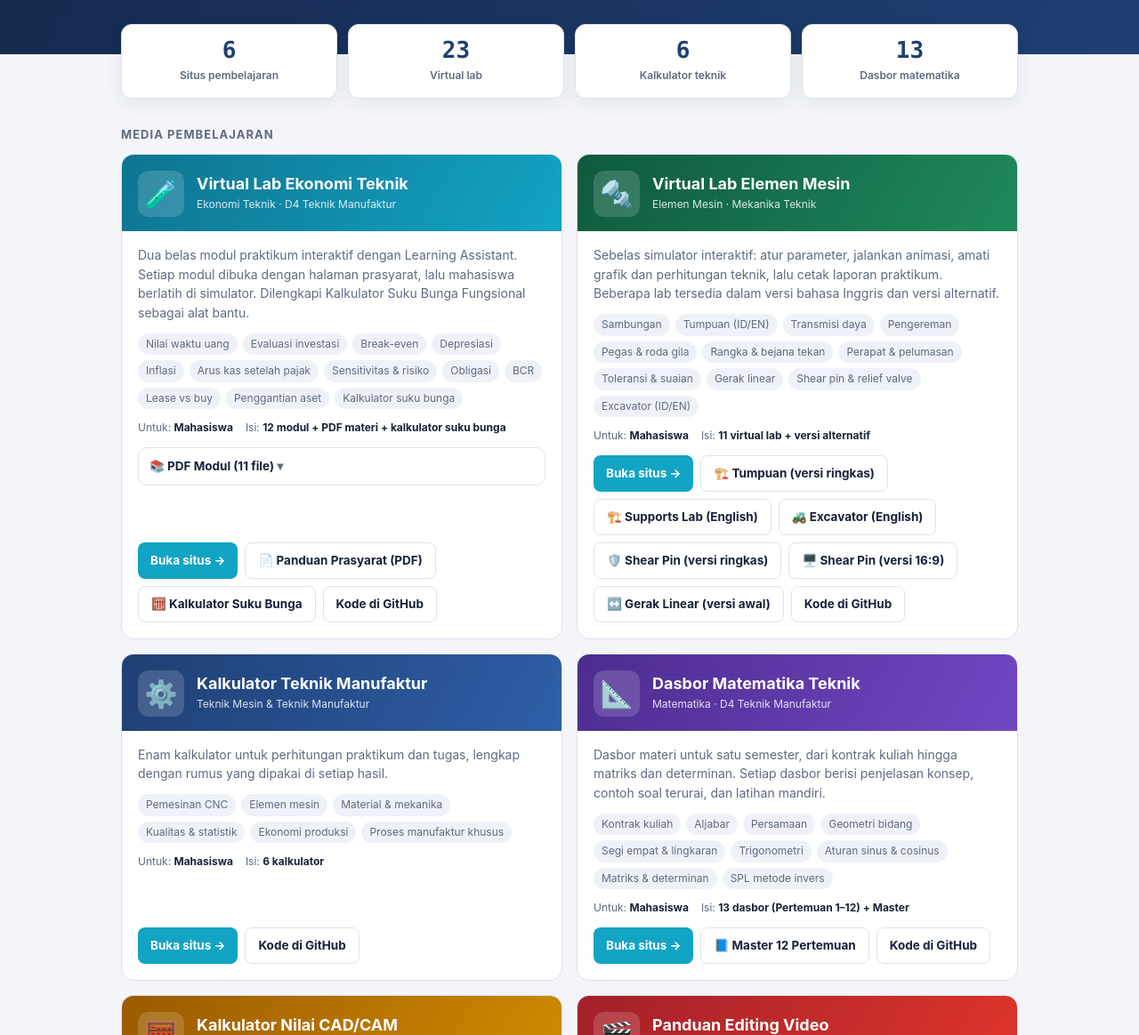
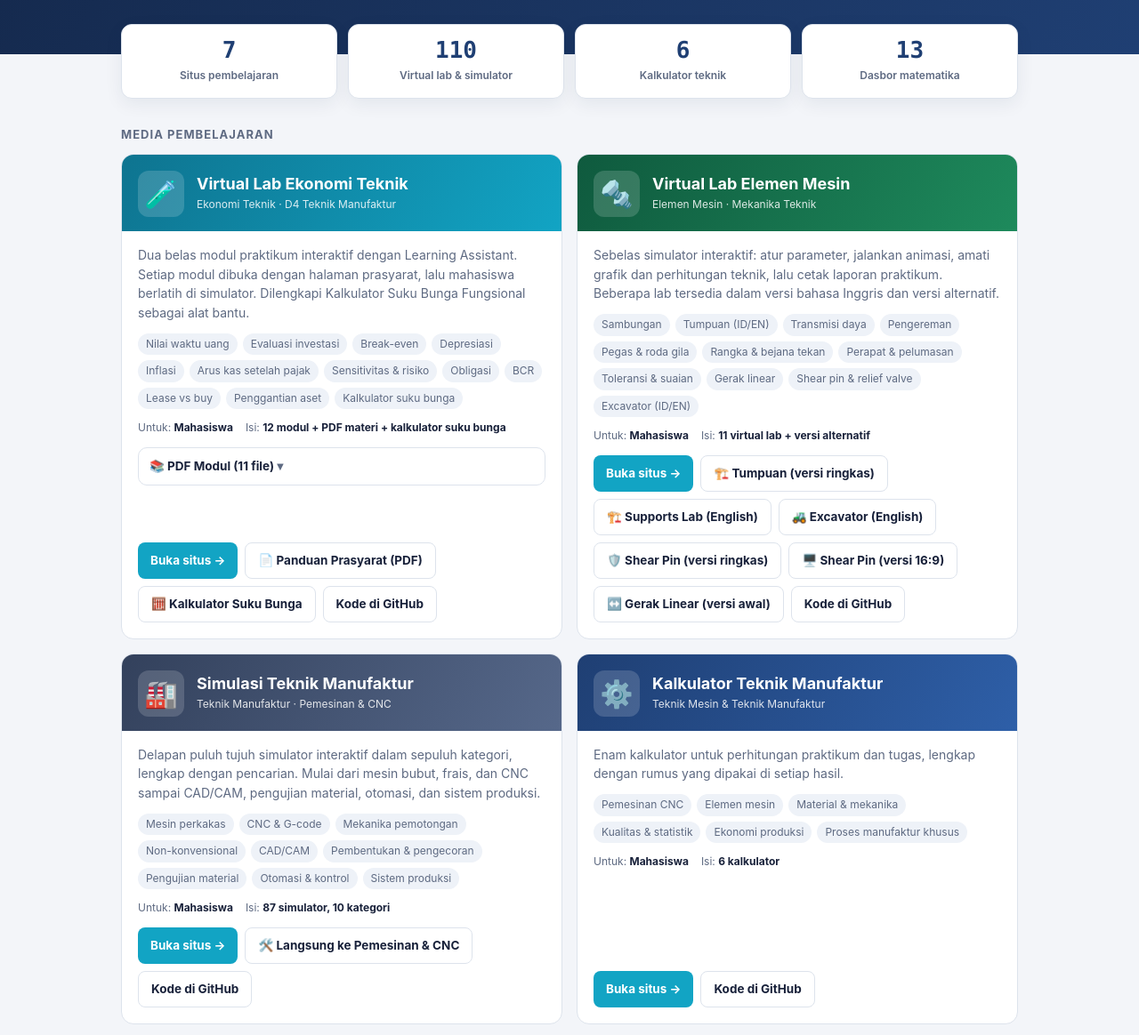
Before and after one commit to muasmuchtar/muasmuchtar.github.io, a plain HTML site: page index.html in a window 1280 px wide. Shown: the part 252-1416 px from the top of the page at 89% size. Drawn offline with Linux system fonts and the light colour scheme.

Commit message:
Tambah Simulasi Teknik Manufaktur ke portofolio
Co-Authored-By: Claude Opus 5.5 <noreply@anthropic.com>

```diff
--- a/index.html
+++ b/index.html
@@ -4,7 +4,7 @@
 <meta charset="UTF-8">
 <meta name="viewport" content="width=device-width, initial-scale=1.0">
 <title>Muas Muchtar · Portofolio</title>
-<meta name="description" content="Portofolio media pembelajaran interaktif Muas Muchtar, Politeknik Negeri Ujung Pandang: kalkulator teknik, virtual lab ekonomi teknik, virtual lab elemen mesin, dasbor matematika, kalkulator nilai CAD/CAM, dan panduan editing video.">
+<meta name="description" content="Portofolio media pembelajaran interaktif Muas Muchtar, Politeknik Negeri Ujung Pandang: kalkulator teknik, virtual lab ekonomi teknik, virtual lab elemen mesin, simulasi teknik manufaktur, dasbor matematika, kalkulator nilai CAD/CAM, dan panduan editing video.">
 <meta property="og:title" content="Muas Muchtar · Portofolio Media Pembelajaran">
 <meta property="og:description" content="Media pembelajaran interaktif untuk Teknik Mesin dan Teknik Manufaktur PNUP.">
 <meta property="og:image" content="https://github.com/muasmuchtar.png">
@@ -53,6 +53,7 @@
   .b4{background:linear-gradient(120deg,#9A5B00,#D18A00);}
   .b5{background:linear-gradient(120deg,#A3202A,#E0352B);}
   .b6{background:linear-gradient(120deg,#0F5A3E,#1E8A5C);}
+  .b7{background:linear-gradient(120deg,#33415C,#56688A);}
   .body{padding:16px 18px 18px;display:flex;flex-direction:column;gap:12px;flex:1;}
   .body p{margin:0;font-size:14px;color:var(--soft);}
   .chips{display:flex;flex-wrap:wrap;gap:6px;}
@@ -96,8 +97,8 @@
 
 <main class="wrap">
   <section class="stats" aria-label="Ringkasan">
-    <div class="stat"><b>6</b><span>Situs pembelajaran</span></div>
-    <div class="stat"><b>23</b><span>Virtual lab</span></div>
+    <div class="stat"><b>7</b><span>Situs pembelajaran</span></div>
+    <div class="stat"><b>110</b><span>Virtual lab & simulator</span></div>
     <div class="stat"><b>6</b><span>Kalkulator teknik</span></div>
     <div class="stat"><b>13</b><span>Dasbor matematika</span></div>
   </section>
@@ -130,6 +131,14 @@
       who:"Mahasiswa", isi:"11 virtual lab + versi alternatif",
       url:"https://muasmuchtar.github.io/virtual-lab-elemen-mesin/", repo:"https://github.com/muasmuchtar/virtual-lab-elemen-mesin",
       extra:[["🏗️ Tumpuan (versi ringkas)","https://muasmuchtar.github.io/virtual-lab-elemen-mesin/lab/02-tumpuan-ringkas-id.html"],["🏗️ Supports Lab (English)","https://muasmuchtar.github.io/virtual-lab-elemen-mesin/lab/02-tumpuan-ringkas-en.html","en"],["🚜 Excavator (English)","https://muasmuchtar.github.io/virtual-lab-elemen-mesin/lab/11-excavator-en.html","en"],["🛡️ Shear Pin (versi ringkas)","https://muasmuchtar.github.io/virtual-lab-elemen-mesin/lab/10-shear-pin-versi-ringkas.html"],["🖥️ Shear Pin (versi 16:9)","https://muasmuchtar.github.io/virtual-lab-elemen-mesin/lab/10-shear-pin-versi-16x9.html"],["↔️ Gerak Linear (versi awal)","https://muasmuchtar.github.io/virtual-lab-elemen-mesin/lab/09-gerak-linear-versi-awal.html"]]
+    },
+    {
+      cls:"b7", ico:"🏭", title:"Simulasi Teknik Manufaktur", sub:"Teknik Manufaktur · Pemesinan & CNC",
+      desc:"Delapan puluh tujuh simulator interaktif dalam sepuluh kategori, lengkap dengan pencarian. Mulai dari mesin bubut, frais, dan CNC sampai CAD/CAM, pengujian material, otomasi, dan sistem produksi.",
+      chips:["Mesin perkakas","CNC & G-code","Mekanika pemotongan","Non-konvensional","CAD/CAM","Pembentukan & pengecoran","Pengujian material","Otomasi & kontrol","Sistem produksi"],
+      who:"Mahasiswa", isi:"87 simulator, 10 kategori",
+      url:"https://muasmuchtar.github.io/simulasi-teknik-manufaktur/", repo:"https://github.com/muasmuchtar/simulasi-teknik-manufaktur",
+      extra:[["🛠️ Langsung ke Pemesinan & CNC","https://muasmuchtar.github.io/simulasi-teknik-manufaktur/#pemesinan"]]
     },
     {
       cls:"b1", ico:"⚙️", title:"Kalkulator Teknik Manufaktur", sub:"Teknik Mesin & Teknik Manufaktur",
```
